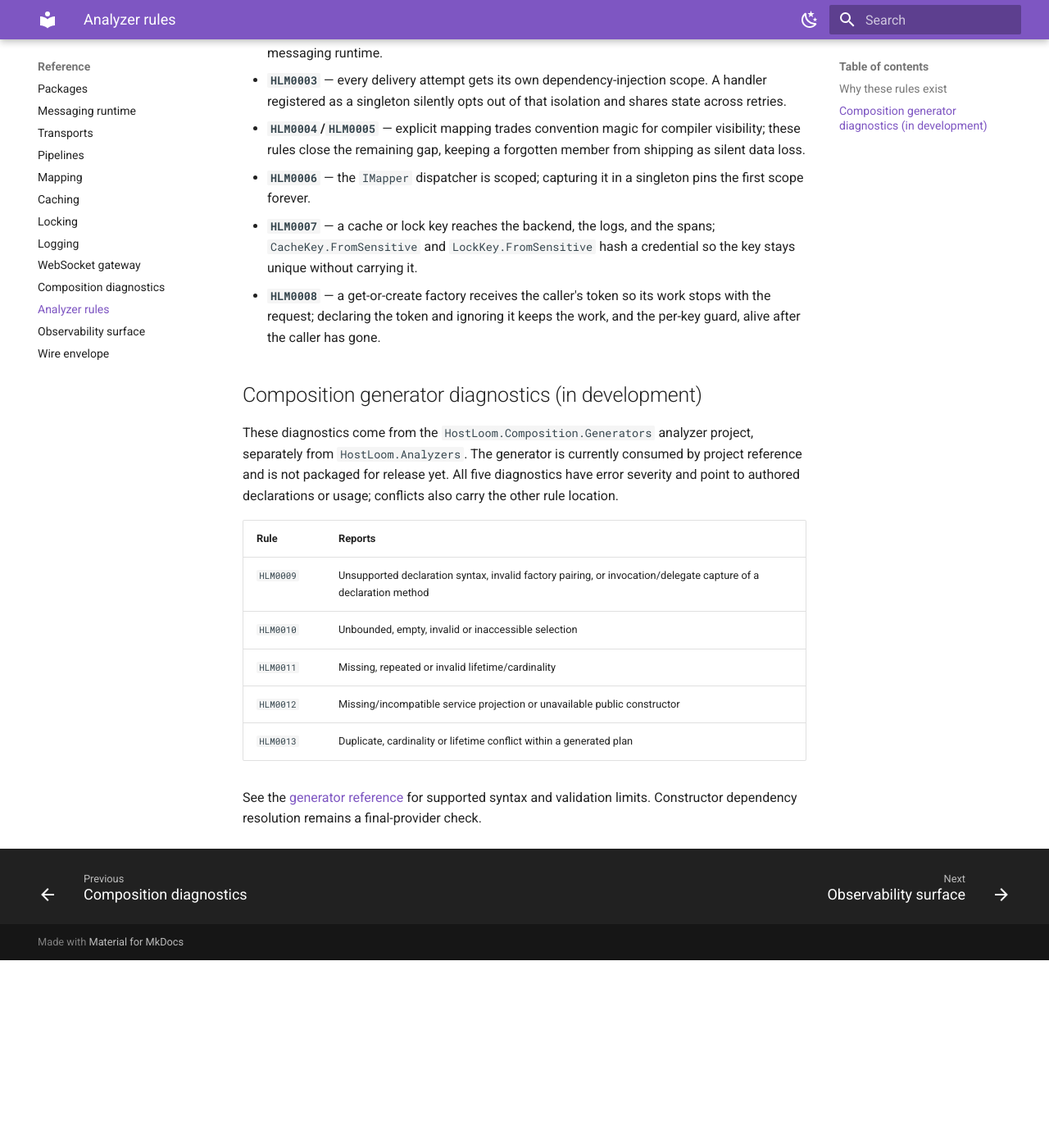
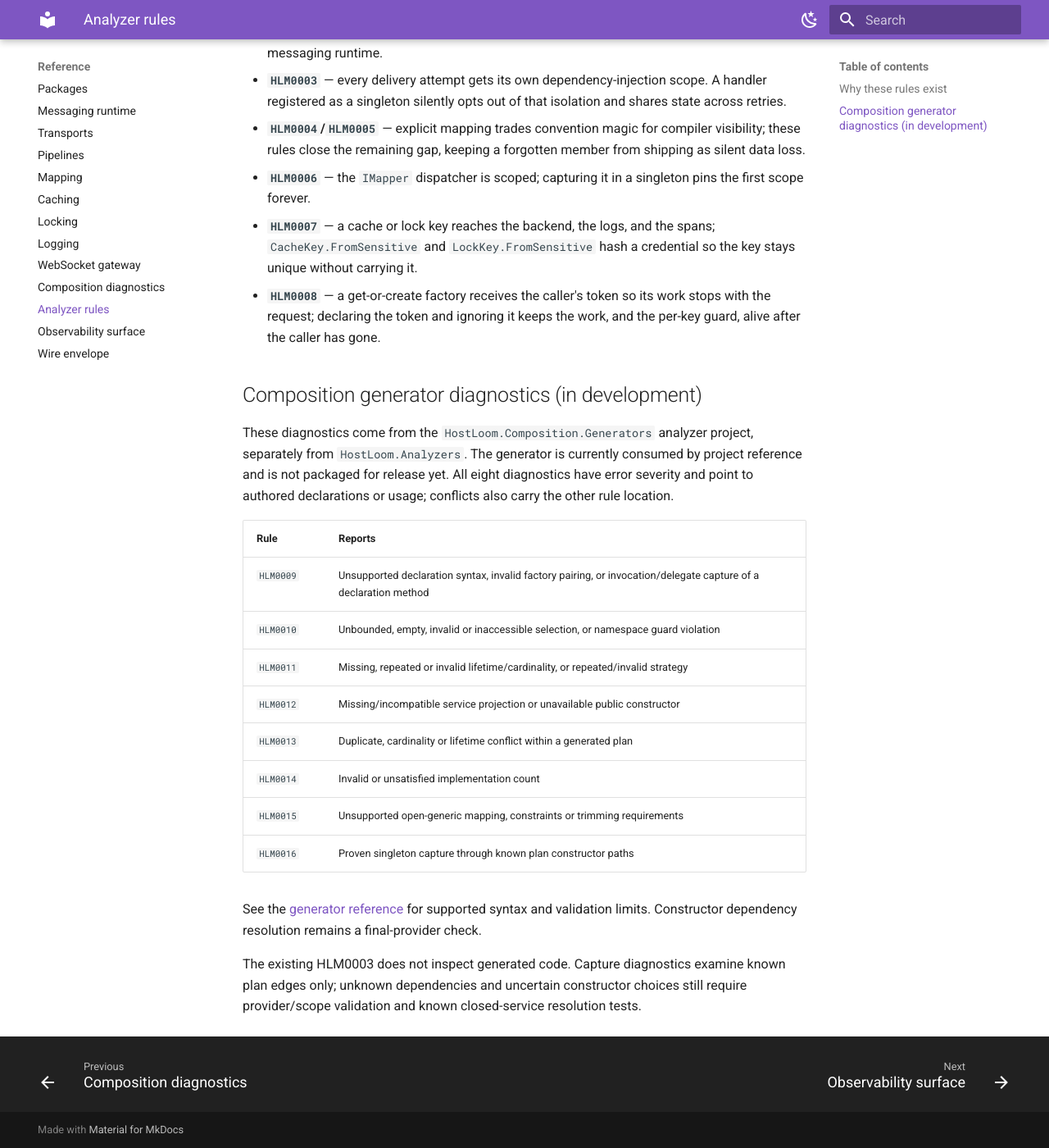
Before and after one commit to kidoz/hostloom, an MkDocs documentation site: the page built from docs/reference/analyzer-rules.md, in a window 1280 px wide and 1400 px high, scrolled down 888 px. Shown: the whole window at 82% size. Built offline with MkDocs 1.6.1 and Material for MkDocs 9.7.7, drawn with Linux system fonts in a browser that asks for light colours; before the commit the page ends 2059 px from its top, so only the background shows below that.

Commit message:
Document the advanced composition rules and diagnostics

```diff
--- a/docs/reference/analyzer-rules.md
+++ b/docs/reference/analyzer-rules.md
@@ -43,16 +43,23 @@ repository.
 
 These diagnostics come from the `HostLoom.Composition.Generators` analyzer project, separately from
 `HostLoom.Analyzers`. The generator is currently consumed by project reference and is not packaged
-for release yet. All five diagnostics have error severity and point to authored declarations or
+for release yet. All eight diagnostics have error severity and point to authored declarations or
 usage; conflicts also carry the other rule location.
 
 | Rule | Reports |
 | --- | --- |
 | `HLM0009` | Unsupported declaration syntax, invalid factory pairing, or invocation/delegate capture of a declaration method |
-| `HLM0010` | Unbounded, empty, invalid or inaccessible selection |
-| `HLM0011` | Missing, repeated or invalid lifetime/cardinality |
+| `HLM0010` | Unbounded, empty, invalid or inaccessible selection, or namespace guard violation |
+| `HLM0011` | Missing, repeated or invalid lifetime/cardinality, or repeated/invalid strategy |
 | `HLM0012` | Missing/incompatible service projection or unavailable public constructor |
 | `HLM0013` | Duplicate, cardinality or lifetime conflict within a generated plan |
+| `HLM0014` | Invalid or unsatisfied implementation count |
+| `HLM0015` | Unsupported open-generic mapping, constraints or trimming requirements |
+| `HLM0016` | Proven singleton capture through known plan constructor paths |
 
 See the [generator reference](../../src/HostLoom.Composition.Generators/README.md) for supported
 syntax and validation limits. Constructor dependency resolution remains a final-provider check.
+
+The existing HLM0003 does not inspect generated code. Capture diagnostics examine known plan
+edges only; unknown dependencies and uncertain constructor choices still require provider/scope
+validation and known closed-service resolution tests.
```
Also changed, not shown: README.md (+3 -2 lines), docs/reference/packages.md (+3 -3 lines), src/HostLoom.Composition/README.md (+45 -14 lines).
